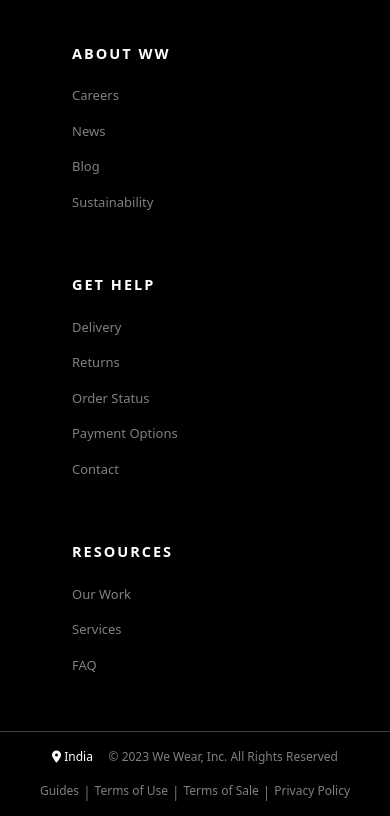
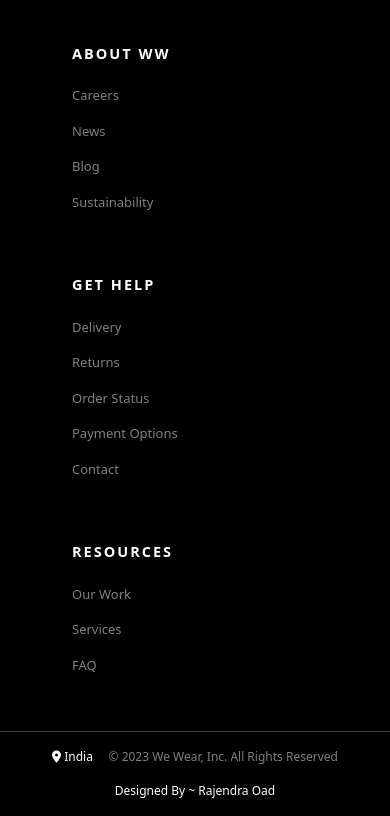
Before and after one commit to Rajendra-Oad/we-wear.com, a plain HTML site: page index.html in a window 390 px wide. Shown: the part 1152-1968 px from the top of the page. Drawn offline with nearby package versions, Linux system fonts and the light colour scheme.

Commit message:
Add files via upload

```diff
--- a/css/style.css
+++ b/css/style.css
@@ -358,6 +358,9 @@ img::selection{
 #shoe-items{
     font-weight: 560;
 }
+#shoe-items .view-all span{
+    font-weight: 560;
+}
 #shoe-items .img-slider span:first-child{
     color: #99470A;
 }
--- a/index.html
+++ b/index.html
@@ -272,11 +272,14 @@
             <p>© 2023 We Wear, Inc. All Rights Reserved</p>
           </div>
         </div>
-        <div class="col-12 col-xl-6 col-md-12 ms-md-5 ms-xl-0 ms-lg-5 d-flex justify-content-center footer-content-p">
+        <div class="col-12 col-xl-6 col-md-12 ms-md-5 ms-xl-0 ms-lg-5 d-flex justify-content-center footer-content-p d-none d-md-flex">
           <p><a href="#" class="mx-1 px-md-2">Guides</a></p><span class="text-secondary" style="font-size: 13.5px;">|</span>
           <p><a href="#" class="mx-1 px-md-2">Terms of Use</a></p><span class="text-secondary" style="font-size: 13.5px;">|</span>
           <p><a href="#" class="mx-1 px-md-2">Terms of Sale</a></p><span class="text-secondary" style="font-size: 13.5px;">|</span>
           <p><a href="#" class="mx-1 ps-md-3">Privacy Policy</a></p>
+        </div>
+        <div class="col-12 col-xl-6 col-md-12 ms-md-5 ms-xl-0 ms-lg-5 d-flex justify-content-center footer-content-p d-flex d-md-none">
+          <p class="mx-1 ps-md-3">Designed By ~ Rajendra Oad</p>
         </div>
       </div>
       </div>
```
